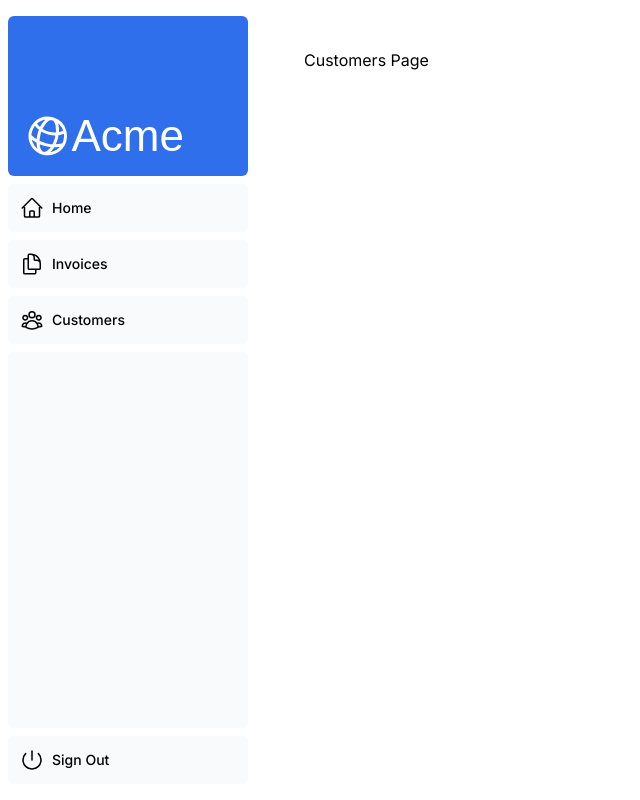
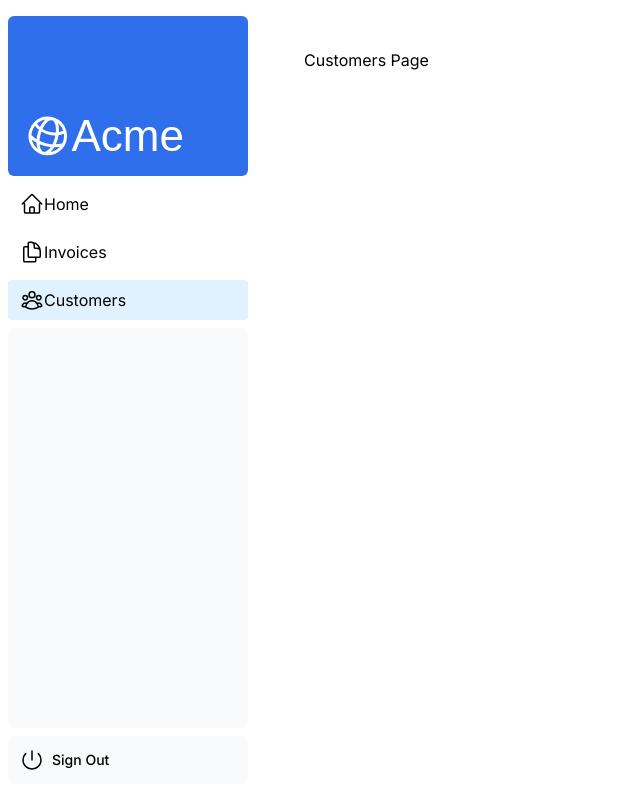
Before and after one commit to joao-victor-f/nextjs-dashboard, a Next.js app: page /dashboard/customers in a window 1280 px wide. Shown: the whole page, without its empty margins (0-640 px from the left). Built offline with nearby package versions, Linux system fonts and the light colour scheme; a web font is replaced by a local one.

Commit message:
completo o capítulo 5

```diff
--- a/app/ui/dashboard/nav-links.tsx
+++ b/app/ui/dashboard/nav-links.tsx
@@ -1,3 +1,7 @@
+'use client';
+import Link from 'next/link';
+import clsx from 'clsx';
+import { usePathname } from 'next/navigation';
 import {
   UserGroupIcon,
   HomeIcon,
@@ -17,19 +21,25 @@ const links = [
 ];
 
 export default function NavLinks() {
+  const pathname = usePathname();
   return (
     <>
       {links.map((link) => {
         const LinkIcon = link.icon;
         return (
-          <a
+          <Link
             key={link.name}
             href={link.href}
-            className="flex h-[48px] grow items-center justify-center gap-2 rounded-md bg-gray-50 p-3 text-sm font-medium hover:bg-sky-100 hover:text-blue-600 md:flex-none md:justify-start md:p-2 md:px-3"
+            className={clsx(
+              'h - [48px] items - center justify - center gap - 2 - md bg - gray - 50 p - 3 text - sm font - medium flex grow rounded hover:bg-sky-100 hover:text-blue-600 md:flex-none md:justify-start md:p-2 md:px-3',
+              {
+                'text-blu-600 bg-sky-100': pathname === link.href,
+              },
+            )}
           >
             <LinkIcon className="w-6" />
             <p className="hidden md:block">{link.name}</p>
-          </a>
+          </Link>
         );
       })}
     </>
```
